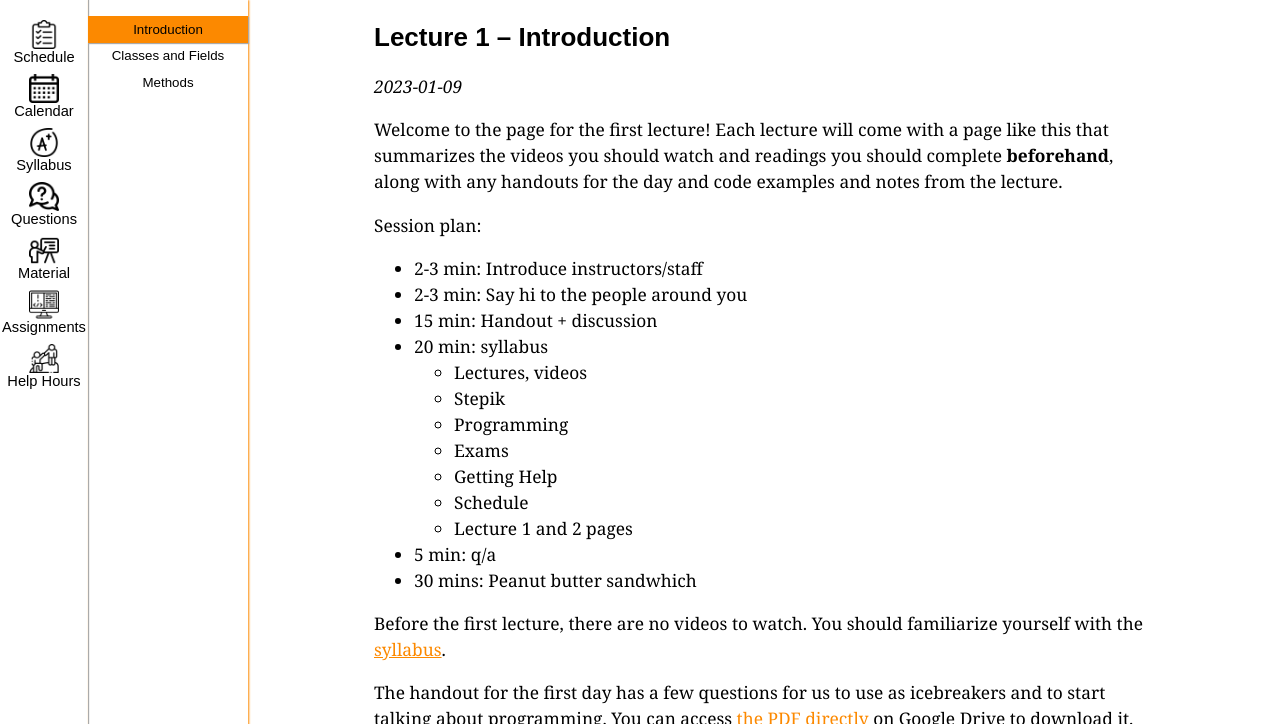
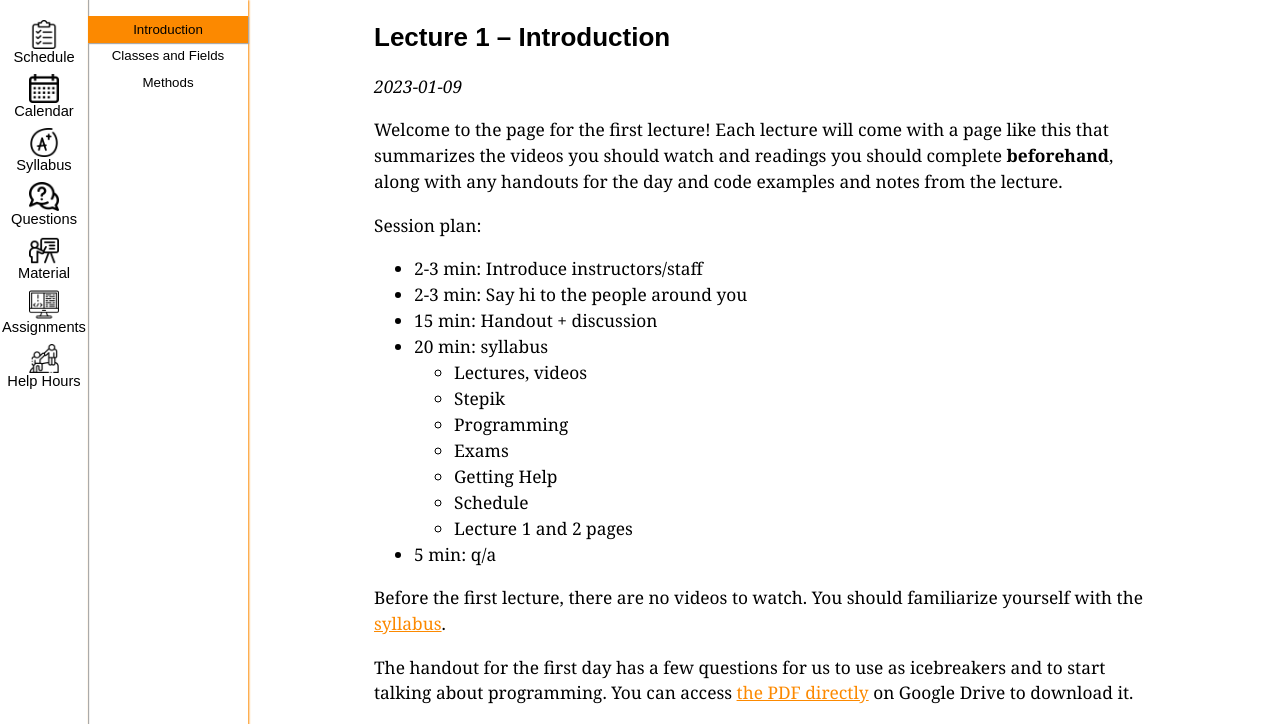
Before and after one commit to ucsd-cse8b-w23/ucsd-cse8b-w23.github.io, a Jekyll site: the page built from _lectures/lecture1.md, in a window 1280 px wide. Shown: the top 724 px of the page. Built offline with Jekyll 4.4.1, drawn with Linux system fonts in a browser that asks for light colours; grey boxes are pictures that could not be loaded.

Commit message:
Update lecture1.md

```diff
--- a/_lectures/lecture1.md
+++ b/_lectures/lecture1.md
@@ -31,7 +31,6 @@ Session plan:
     - Schedule
     - Lecture 1 and 2 pages
 - 5 min: q/a
-- 30 mins: Peanut butter sandwhich
 
 Before the first lecture, there are no videos to watch. You should familiarize
 yourself with the [syllabus](../syllabus.html).
```
